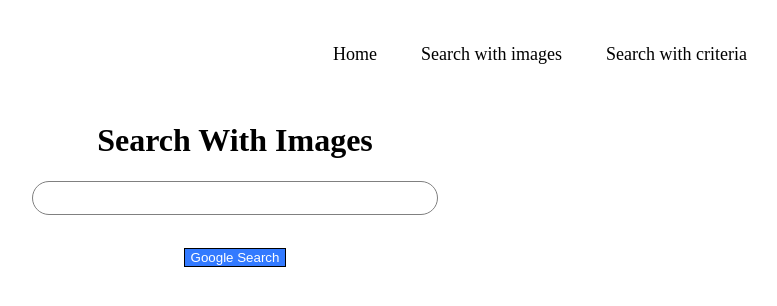
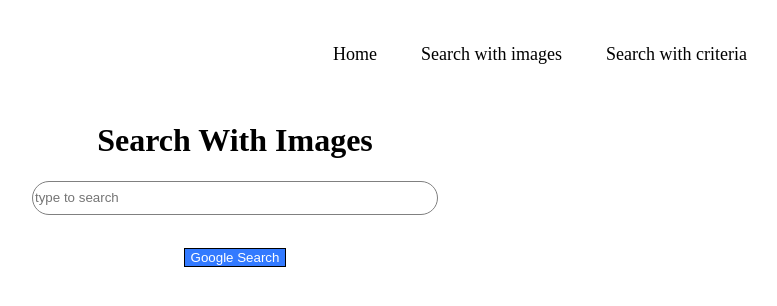
Before and after one commit to Prathima507/css-html, a plain HTML site: page p2.html in a window 1280 px wide. Shown: the whole page, without its empty margins (405-1182 px from the left). Drawn offline with Linux system fonts and the light colour scheme.

Commit message:
Update p2.html

```diff
--- a/p2.html
+++ b/p2.html
@@ -18,7 +18,8 @@
 </nav>
 <h1>Search With Images</h1>
         <form action="https://images.google.com/images">
-            <input type="text" name="q"/><br><br>
+              <div class="search-box">
+            <input class="search-txt" type="text" name="q" placeholder="type to search"></div><br>
             <input type="submit" value="Google Search"/>
         </form>
     </body>
```
